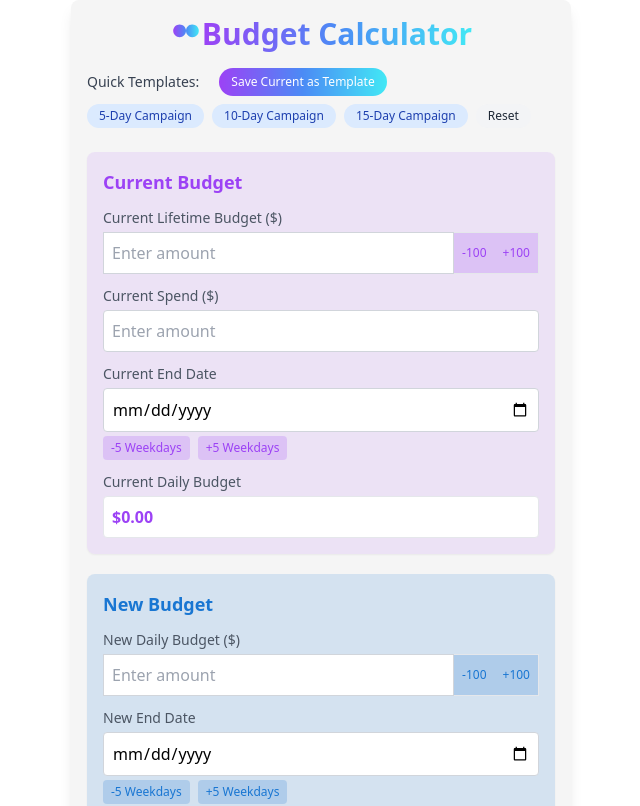
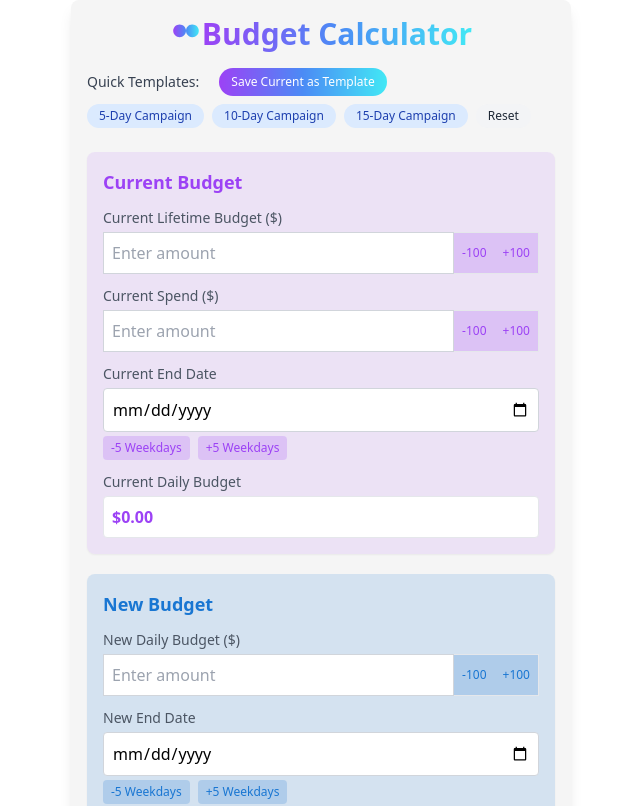
Before and after one commit to niksaderek/budget_cal, a React (Create React App) app: page / in a window 1280 px wide. Shown: the top 806 px of the page, without its empty margins (319-959 px from the left). Built offline with nearby package versions, Linux system fonts and the light colour scheme.

Commit message:
Update App.js

```diff
--- a/src/App.js
+++ b/src/App.js
@@ -816,17 +816,61 @@ const BudgetCalculator = () => {
 
             <div className="flex flex-col">
               <label className="text-sm font-medium text-gray-600 mb-1">Current Spend ($)</label>
+              <div className="flex">
                 <input
                   type="number"
                   name="currentSpend"
                   value={budgetData.currentSpend}
                   onChange={handleInputChange}
-                className={`p-2 bg-white border rounded w-full ${
+                  className={`p-2 bg-white border rounded-l w-full ${
                     errors.currentSpend ? 'border-red-500' : 'border-gray-300'
                   }`}
                   placeholder="Enter amount"
                   step="100"
                 />
+                <div className="flex">
+                  <button
+                    onClick={() => {
+                      const currentValue = Number(budgetData.currentSpend) || 0;
+                      handleInputChange({
+                        target: {
+                          name: 'currentSpend',
+                          value: currentValue - 100
+                        }
+                      });
+                    }}
+                    className="px-2 py-1 text-xs rounded-none hover:bg-opacity-80"
+                    style={{
+                      backgroundColor: 'rgba(156, 66, 245, 0.2)',
+                      color: '#9C42F5',
+                      borderTop: '1px solid #e5e7eb',
+                      borderBottom: '1px solid #e5e7eb'
+                    }}
+                  >
+                    -100
+                  </button>
+                  <button
+                    onClick={() => {
+                      const currentValue = Number(budgetData.currentSpend) || 0;
+                      handleInputChange({
+                        target: {
+                          name: 'currentSpend',
+                          value: currentValue + 100
+                        }
+                      });
+                    }}
+                    className="px-2 py-1 text-xs rounded-r hover:bg-opacity-80"
+                    style={{
+                      backgroundColor: 'rgba(156, 66, 245, 0.2)',
+                      color: '#9C42F5',
+                      border: '1px solid #e5e7eb',
+                      borderLeft: 'none'
+                    }}
+                  >
+                    +100
+                  </button>
+                </div>
+              </div>
               {errors.currentSpend && (
                 <p className="text-red-500 text-xs mt-1">{errors.currentSpend}</p>
               )}
@@ -1023,18 +1067,18 @@ const BudgetCalculator = () => {
                   <XAxis dataKey="name" />
                   <YAxis tickFormatter={formatCurrencyCompact} />
                   <Tooltip content={renderTooltip} />
-                  <Bar name="Spent" dataKey="spent" stackId="a" fill="#9CA3AF" />
-                  <Bar name="Remaining" dataKey="remaining" stackId="a" fill="#3B82F6" />
+                  <Bar name="Spent" dataKey="spent" stackId="a" fill="#9C42F5" />
+                  <Bar name="Remaining" dataKey="remaining" stackId="a" fill="#4B8BF5" />
                 </BarChart>
               </ResponsiveContainer>
             </div>
             <div className="flex justify-center gap-4 mt-2">
               <div className="flex items-center">
-                <div className="w-3 h-3 bg-gray-400 mr-1"></div>
+                <div className="w-3 h-3 mr-1" style={{ backgroundColor: '#9C42F5' }}></div>
                 <span className="text-xs">Spent</span>
               </div>
               <div className="flex items-center">
-                <div className="w-3 h-3 bg-blue-500 mr-1"></div>
+                <div className="w-3 h-3 mr-1" style={{ backgroundColor: '#4B8BF5' }}></div>
                 <span className="text-xs">Remaining</span>
               </div>
             </div>
```
Lines whose indentation alone changed are shown as unchanged.
